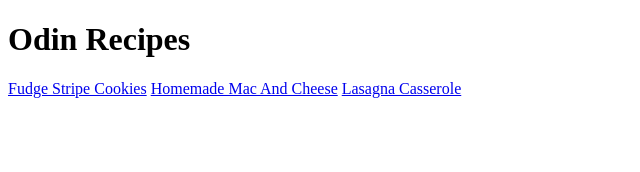
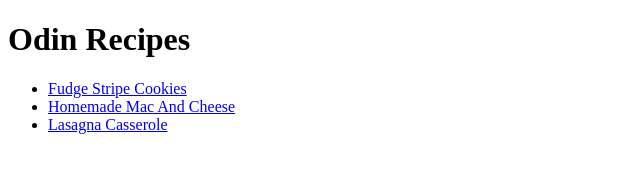
Before and after one commit to vbv-nyk/odin_recipes, a plain HTML site: page index.html in a window 1280 px wide. Shown: the whole page, without its empty margins (0-640 px from the left). Drawn offline with Linux system fonts and the light colour scheme.

Commit message:
Converted the links into an unordered list

```diff
--- a/index.html
+++ b/index.html
@@ -10,9 +10,11 @@
 
 <body>
     <h1>Odin Recipes</h1>
-    <a href="recipes/Fudge_Stripe_Cookies.html">Fudge Stripe Cookies</a>
-    <a href="recipes/homemade_mac_and_cheese.html">Homemade Mac And Cheese</a>
-    <a href="recipes/Lasagna_Casserole.html">Lasagna Casserole</a>
+    <ul>
+        <li><a href="recipes/Fudge_Stripe_Cookies.html">Fudge Stripe Cookies</a></li>
+        <li><a href="recipes/homemade_mac_and_cheese.html">Homemade Mac And Cheese</a></li>
+        <li><a href="recipes/Lasagna_Casserole.html">Lasagna Casserole</a></li>
+    </ul>
 
 </body>
 
```
